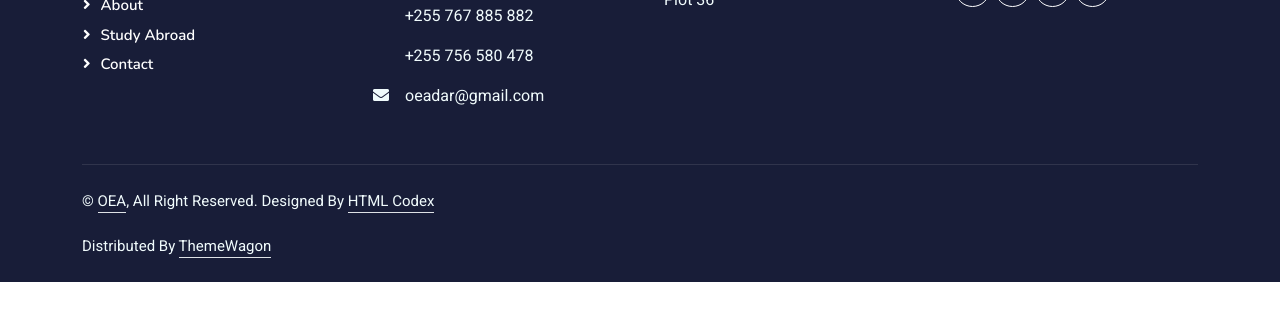
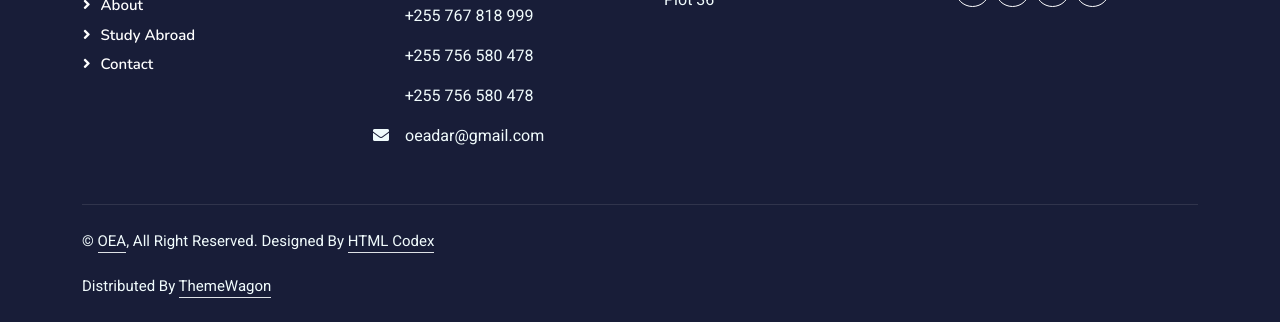
Before and after one commit to abdulqadirmsingi/overseasagency, a plain HTML site: page index.html in a window 1280 px wide. Shown: the part 3315-3637 px from the top of the page. Before the commit the page ends 3597 px from the top, so only its background shows below. Drawn offline with nearby package versions, Linux system fonts and the light colour scheme.

Commit message:
Update index.html

```diff
--- a/index.html
+++ b/index.html
@@ -452,7 +452,7 @@
 
             <div style="display: flex;">
             <p class="mb-2">
-              <i class="fa fa-phone-alt me-3"></i><div><p>+255 767 885 882</p><p>+255 767 885 882</p><p>+255 756 580 478</p></div>
+              <i class="fa fa-phone-alt me-3"></i><div><p>+255 767 885 882</p><p>+255 767 818 999</p><p>+255 756 580 478</p><p>+255 756 580 478</p></div>
             </p>
             </div>
             <p class="mb-2">
```
